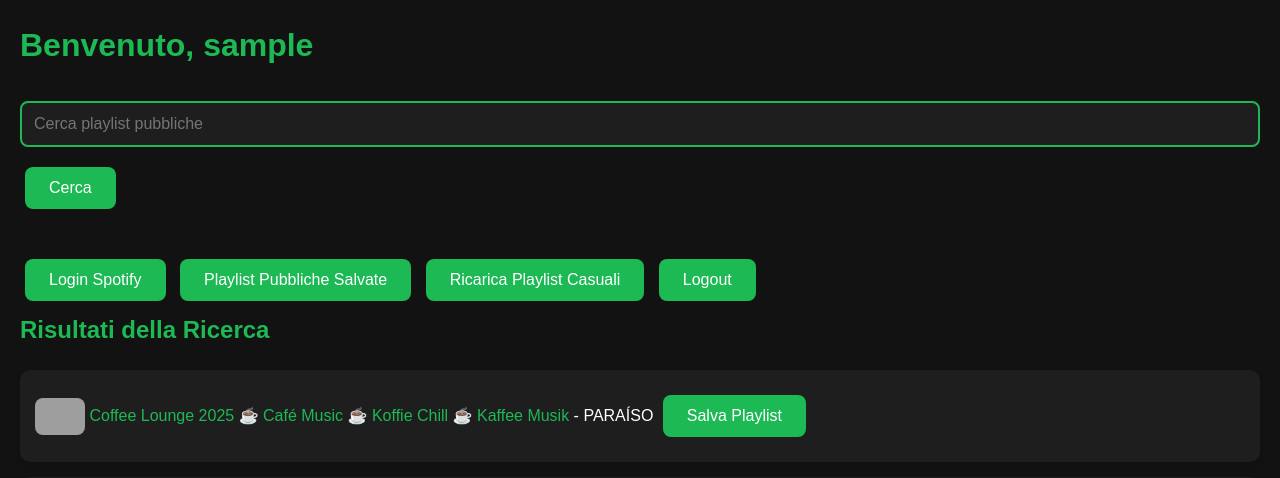
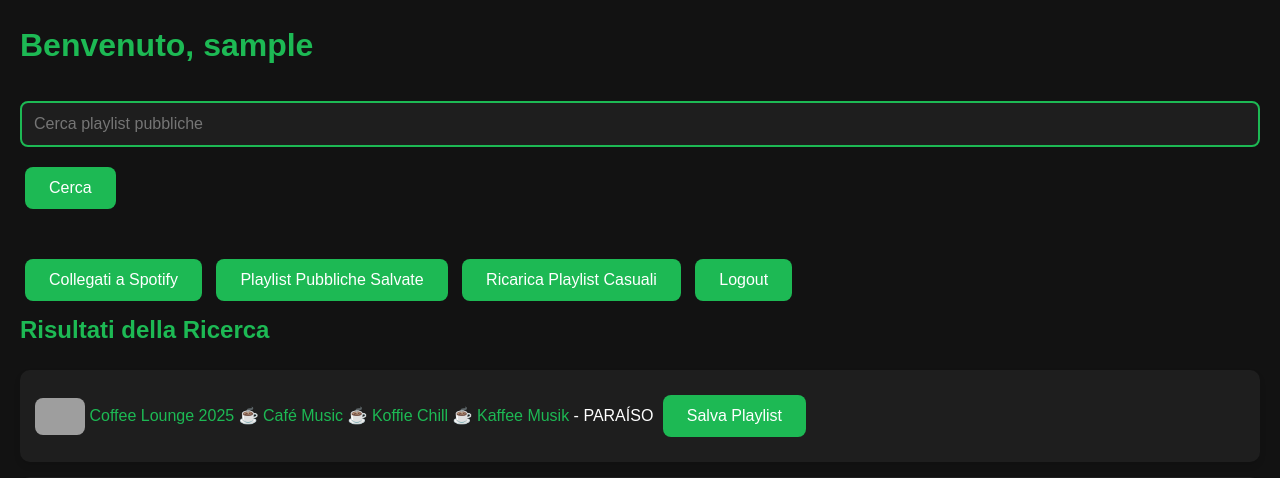
Before and after one commit to VerderioCristiano/Refactoring-spotify-SolimanAntonio, a Flask app: template templates/home.html in a window 1280 px wide. Shown: the top 478 px of the page. Run offline with Flask 3, Linux system fonts and the light colour scheme; the template is opened without the code that fills it: values that come from a table or form of the project are taken from there, most other values are stand-ins (such as "Sample title", 1, 10 or a date in 2020); grey boxes are pictures that could not be loaded.

Commit message:
al posto di login con spotify è diventato collegati a spotify

```diff
--- a/templates/home.html
+++ b/templates/home.html
@@ -13,7 +13,7 @@
 
     <!-- Bottone Login Spotify (visibile solo se non autenticato) -->
     {% if 'token_info' not in session %}
-        <button onclick="window.location.href='{{ url_for('spotify.spotify_login') }}'">Login Spotify</button>
+        <button onclick="window.location.href='{{ url_for('spotify.spotify_login') }}'">Collegati a Spotify</button>
     {% endif %}
 
     <!-- Bottone Logout Spotify (visibile solo se autenticato) -->
```
Also changed, not shown: 1 other file.
